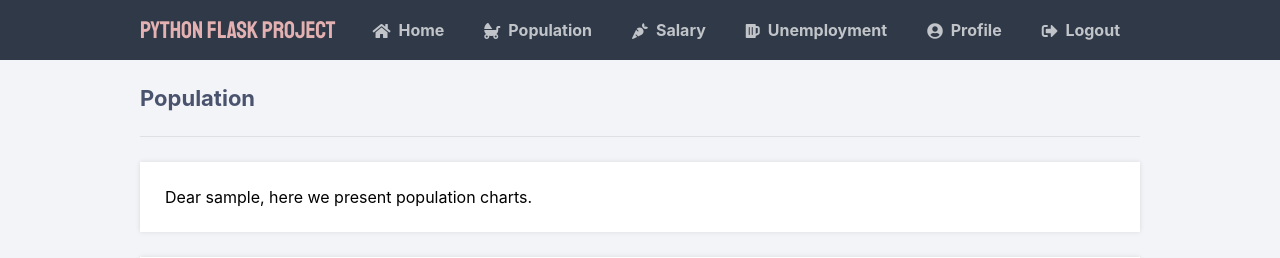
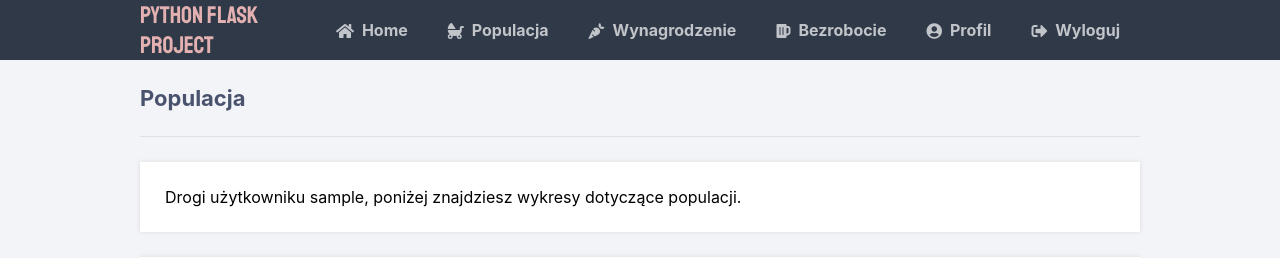
Before and after one commit to BartKrawczyk/flaskProject2, a Flask app: page /population in a window 1280 px wide. Shown: the top 258 px of the page. Run offline with Flask 2, Linux system fonts and the light colour scheme; the visitor is signed in with stand-in values (Sample User, id 1); some libraries are stand-ins or nearby versions.

Commit message:
po polsku

```diff
--- a/templates/chart_population.html
+++ b/templates/chart_population.html
@@ -3,8 +3,8 @@
 {% block title %}Data table{% endblock %}
 
 {% block content %}
-<h2>Population</h2>
-<p>Dear {{ username }}, here we present population charts.</p>
+<h2>Populacja</h2>
+<p>Drogi użytkowniku {{ username }}, poniżej znajdziesz wykresy dotyczące populacji.</p>
     <div id="charts">
         <img src="./static/img/001.png">
         <img src="./static/img/002.png">
--- a/templates/chart_salary.html
+++ b/templates/chart_salary.html
@@ -3,12 +3,10 @@
 {% block title %}Data table{% endblock %}
 
 {% block content %}
-<h2>Salary</h2>
-<p>Dear {{ username }}, here we present salary charts.</p>
+<h2>Wynagrodzenie</h2>
+<p>Drogi użytkowniku {{ username }}, poniżej znajdziesz wykresy dotyczące wynagrodzenia.</p>
     <div id="charts">
 
         <img src="./static/img/wynagrodzenie.png">
     </div>
 {% endblock %}
-
-<h1>Welcome Home</h1>
--- a/templates/chart_unemployment.html
+++ b/templates/chart_unemployment.html
@@ -3,12 +3,10 @@
 {% block title %}Data table{% endblock %}
 
 {% block content %}
-<h2>Unemployment</h2>
-<p>Dear {{ username }}, here we present unemployment charts.</p>
+<h2>Bezrobocie</h2>
+<p>Drogi użytkowniku {{ username }}, poniżej znajdziesz wykresy dotyczące bezrobocia.</p>
     <div id="charts">
 
         <img src="./static/img/bezrobocie01.png">
     </div>
 {% endblock %}
-
-<h1>Welcome Home</h1>
--- a/templates/home.html
+++ b/templates/home.html
@@ -4,7 +4,5 @@
 
 {% block content %}
 <h2>Home Page</h2>
-<p>Welcome back, {{ username }}!</p>
+<p>Miło Cię znów widzieć na naszej stronie, {{ username }}!</p>
 {% endblock %}
-
-<h1>Welcome Home</h1>
--- a/templates/layout.html
+++ b/templates/layout.html
@@ -13,11 +13,11 @@
 			<div>
 				<h1 id="logo">Python Flask Project</h1>
                 <a href="{{ url_for('home') }}"><i class="fas fa-home"></i>Home</a>
-                <a href="{{ url_for('population') }}"><i class="fas fa-baby-carriage"></i>Population</a>
-                <a href="{{ url_for('salary') }}"><i class="fas fa-carrot"></i>Salary</a>
-                <a href="{{ url_for('unemployment') }}"><i class="fas fa-beer"></i>Unemployment</a>
-				<a href="{{ url_for('profile') }}"><i class="fas fa-user-circle"></i>Profile</a>
-				<a href="{{ url_for('logout') }}"><i class="fas fa-sign-out-alt"></i>Logout</a>
+                <a href="{{ url_for('population') }}"><i class="fas fa-baby-carriage"></i>Populacja</a>
+                <a href="{{ url_for('salary') }}"><i class="fas fa-carrot"></i>Wynagrodzenie</a>
+                <a href="{{ url_for('unemployment') }}"><i class="fas fa-beer"></i>Bezrobocie</a>
+				<a href="{{ url_for('profile') }}"><i class="fas fa-user-circle"></i>Profil</a>
+				<a href="{{ url_for('logout') }}"><i class="fas fa-sign-out-alt"></i>Wyloguj</a>
 			</div>
 		</nav>
 		<div class="content">
--- a/templates/profile.html
+++ b/templates/profile.html
@@ -5,14 +5,14 @@
 {% block content %}
 <h2>Profile Page</h2>
 <div>
-    <p>Your account details are below:</p>
+    <p>Szczegóły Twojego konta:</p>
     <table>
         <tr>
-            <td>Username:</td>
+            <td>Użytkownik:</td>
             <td>{{ account['username'] }}</td>
         </tr>
         <tr>
-            <td>Password:</td>
+            <td>Hasło:</td>
             <td>{{ account['password'] }}</td>
         </tr>
         <tr>
```
Also changed, not shown: templates/index.html (+5 -5 lines), templates/register.html (+7 -7 lines).
